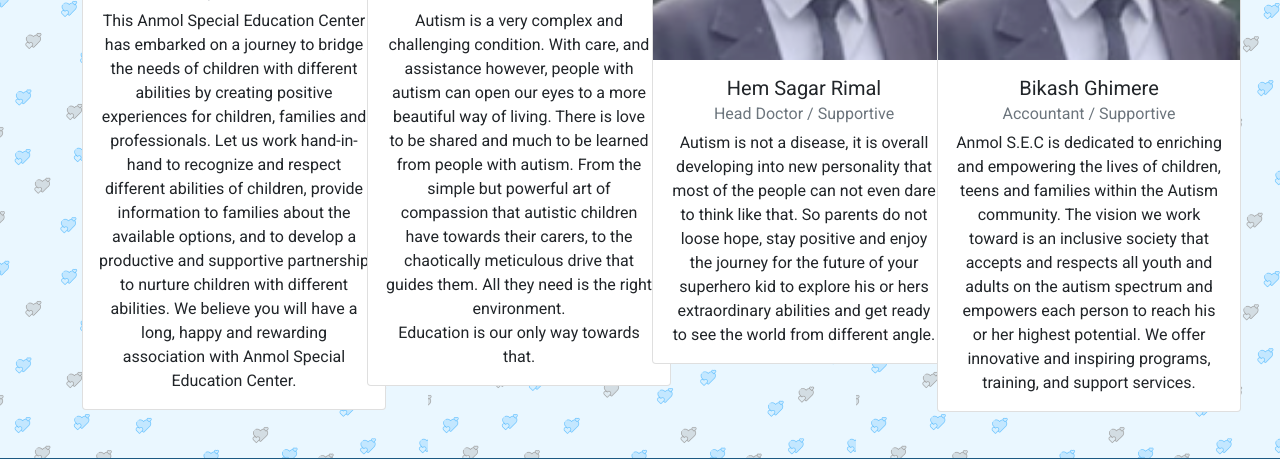
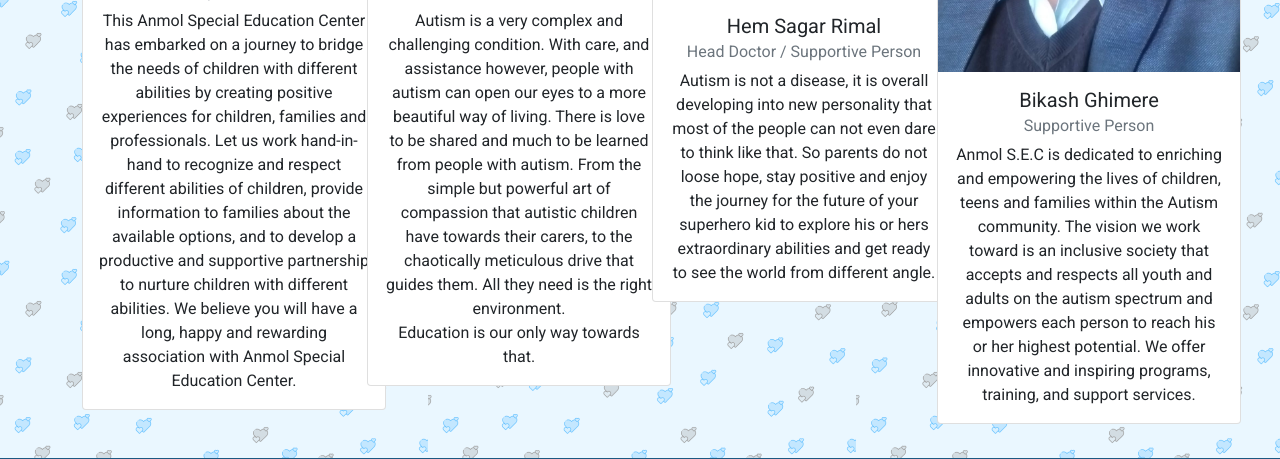
Before and after one commit to anmolsecDev/anmol-website, a Django app: page /about in a window 1280 px wide. Shown: the part 672-1131 px from the top of the page. Run offline with Django 4.2, Linux system fonts and the light colour scheme; some libraries are stand-ins or nearby versions.

Commit message:
Added Photos

```diff
--- a/page/templates/about.html
+++ b/page/templates/about.html
@@ -39,10 +39,10 @@
         </div>
         <div class="col-md-3 text-center">
             <div class="card mx-auto" style="width: 19rem;">
-                <img class="card-img-top" src="{% static 'images/hemsagar.png' %}" alt="Card image cap">
+                <img class="card-img-top" src="{% static 'images/hancyhem.jpg' %}" alt="Card image cap">
                 <div class="card-body">
                   <h5 class="card-title">Hem Sagar Rimal</h5>
-                  <h6 class="card-subtitle mb-2 text-muted">Head Doctor / Supportive</h6>
+                  <h6 class="card-subtitle mb-2 text-muted">Head Doctor / Supportive Person</h6>
                   <p class="card-text"> Autism is not a disease, it is overall developing into new personality that most of the people can not even dare to think like that. So parents do not loose hope, stay positive and enjoy the journey for the future of your superhero kid to explore his or hers extraordinary abilities and get ready to see the world from different angle.</p>
 
                 </div>
@@ -50,10 +50,10 @@
         </div>
         <div class="col-md-3 text-center">
           <div class="card mx-auto" style="width: 19rem;">
-              <img class="card-img-top" src="{% static 'images/hemsagar.png' %}" alt="Card image cap">
+              <img class="card-img-top" src="{% static 'images/bikash.jpg' %}" alt="Card image cap">
               <div class="card-body">
                 <h5 class="card-title">Bikash Ghimere</h5>
-                <h6 class="card-subtitle mb-2 text-muted">Accountant / Supportive </h6>
+                <h6 class="card-subtitle mb-2 text-muted">Supportive Person </h6>
                 <p class="card-text">Anmol S.E.C is dedicated to enriching and empowering the lives of children, teens and families within the Autism community. The vision we work toward is an inclusive society that accepts and respects all youth and adults on the autism spectrum and empowers each person to reach his or her highest potential. We offer innovative and inspiring programs, training, and support services. </p>
 
               </div>
--- a/page/templates/donate.html
+++ b/page/templates/donate.html
@@ -69,6 +69,6 @@
     </div>
     <div class="bg-dark-gray">
         <div class ="text-center txt-lt-blue pt-3 h5 spaced-well">FOR MORE  INFORMATION</div>
-        <div class="pb-3 text-center"><button class="btn btn-primary bord-lt-blue bg-lt-blue shadow">CONTACT US</button></div>
+        <div class="pb-3 text-center"><a href="/contact"><button class="btn btn-primary bord-lt-blue bg-lt-blue shadow">CONTACT US</button></a></div>
     </div>
   {% endblock body %}
```
Also changed, not shown: page/static/images/bikash.jpg (added), page/static/images/hancyhem.jpg (added).
